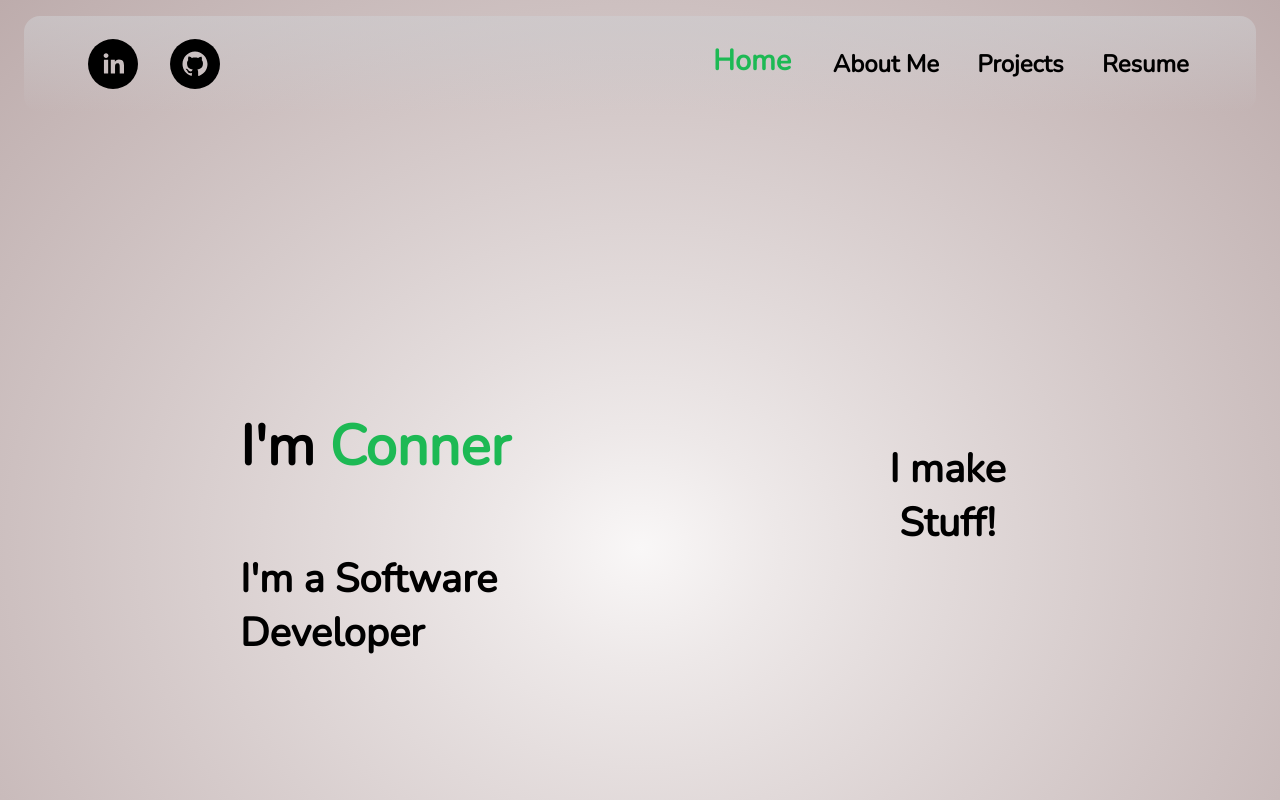
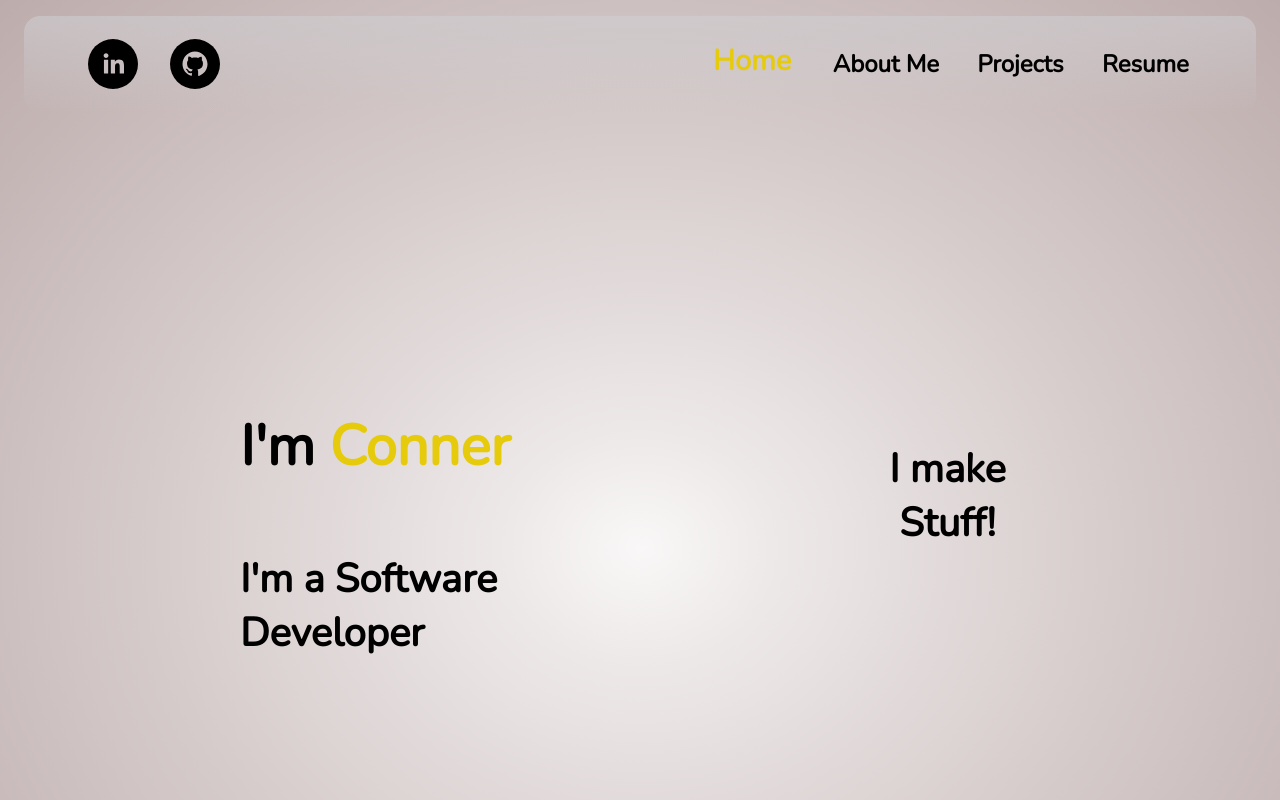
Before and after one commit to conner-huf/portfolio-site, a React (Create React App) app: page / in a window 1280 px wide. In both pictures the pointer is over the item "Home". Shown: the top 800 px of the page. Built offline with nearby package versions, Linux system fonts and the light colour scheme.

Commit message:
changed color of text

```diff
--- a/src/Components/Header/Navbar/Navbar.css
+++ b/src/Components/Header/Navbar/Navbar.css
@@ -23,5 +23,5 @@ li:hover, .nav-link:hover {
     transform: scale(1.2) translateY(-0.2em) translateX(-0.5em);
     cursor: pointer;
     transition: 0.25s;
-    color: #1db954;
+    color: #e6cb0c;
 }
--- a/src/Components/Main/Hero/Hero.css
+++ b/src/Components/Main/Hero/Hero.css
@@ -14,7 +14,7 @@
 }
 
 .hero-section1 span {
-    color: #1db954;
+    color: #e6cb0c;
 
 }
 
```
